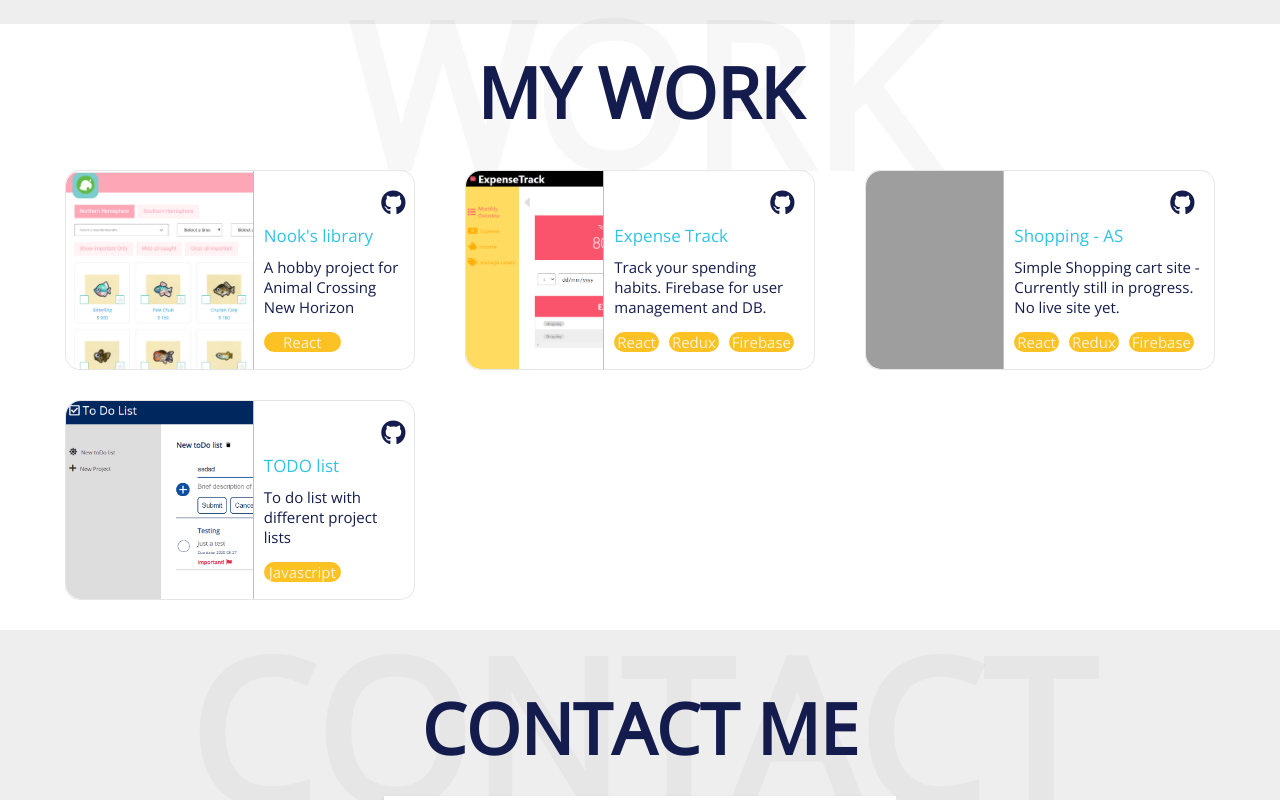
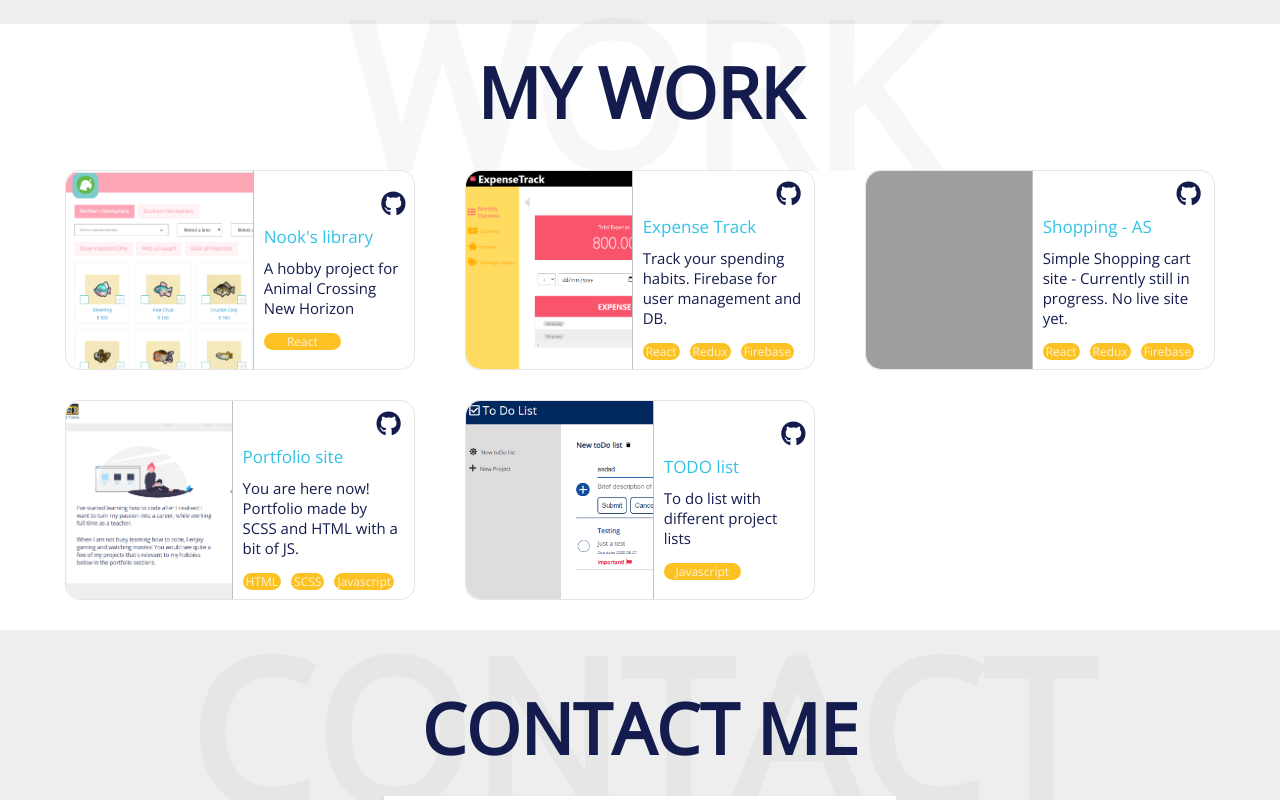
Before and after one commit to aria5305/portfolio, a website: page index.html in a window 1280 px wide. Shown: the part 1539-2339 px from the top of the page. Drawn offline with nearby package versions, Linux system fonts and the light colour scheme; grey boxes are pictures that could not be loaded; files whose address does not match are found by name.

Commit message:
Added portfolio project

```diff
--- a/index.html
+++ b/index.html
@@ -277,6 +277,39 @@
                                 </div>
 
                                 <div class="portfolio__item">
+                                        <div class="portfolio__image--5"></div>
+                                        <div class="portfolio__description">
+                                                <a class="portfolio__folder"
+                                                        href="https://github.com/aria5305/portfolio">
+                                                        <i class="fab fa-github"></i>
+                                                </a>
+
+                                                <a class="links" href="https://vtubbs.netlify.app/">
+                                                        Portfolio site
+                                                </a>
+
+                                                <!-- <a class="link--portfolio" href="https://nookslibrary.netlify.com/">Nook's Library</a> -->
+                                                <p class="paragraph--Leftdescription">
+                                                        You are here now! Portfolio made by SCSS and HTML with a bit of
+                                                        JS.
+                                                </p>
+
+                                                <div class="tag__group">
+                                                        <p class="tag--small">
+                                                                HTML
+                                                        </p>
+                                                        <p class="tag--small">
+                                                                SCSS
+                                                        </p>
+                                                        <p class="tag--small">
+                                                                Javascript
+                                                        </p>
+                                                </div>
+                                        </div>
+                                </div>
+
+
+                                <div class="portfolio__item">
                                         <div class="portfolio__image--1"></div>
 
                                         <div class="portfolio__description">
--- a/sass/base/_typography.scss
+++ b/sass/base/_typography.scss
@@ -136,6 +136,7 @@
         text-align: center;
         font-size: 1.3rem;
         width: 36%;
+        padding: 0 0.3rem;
         margin-top: 1.5rem;
         margin-bottom: 0.5rem;
 
@@ -148,8 +149,7 @@
 @include respond-to('large') {
         .tag--small {
                 width: 55%;
-                padding: 0 0.3rem;
-                font-size: 1.5rem;
+                font-size: 1.2rem;
         }
 }
 .links {
--- a/sass/components/_portfolio.scss
+++ b/sass/components/_portfolio.scss
@@ -92,7 +92,8 @@
                 &--1,
                 &--2,
                 &--3,
-                &--4 {
+                &--4,
+                &--5 {
                         border-top-left-radius: 1.5rem;
                         border-bottom-left-radius: 1.5rem;
                         width: 100%;
@@ -114,6 +115,10 @@
 
                 &--4 {
                         background-image: url('../../img/ShoppingCart.PNG');
+                }
+
+                &--5{
+                        background-image:url('../../img/Portfolio.PNG');
                 }
         }
 
```
Also changed, not shown: css/main.css, img/Portfolio.PNG (added).
